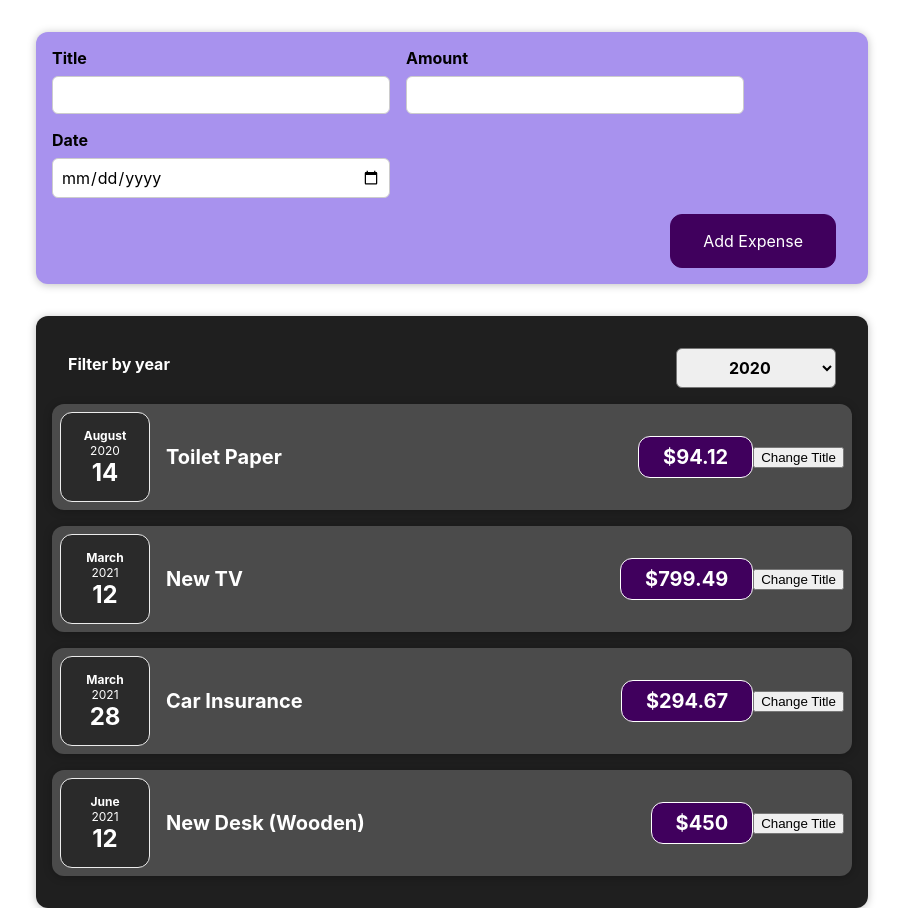
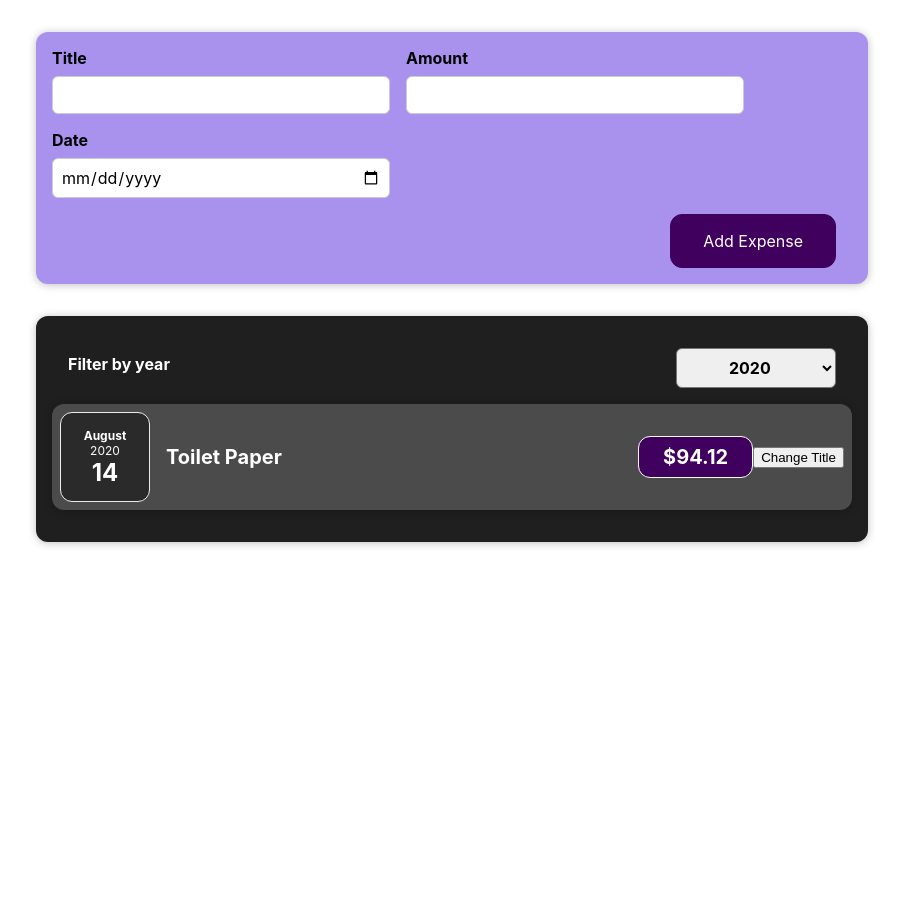
Before and after one commit to binarypsilocybin/react-complete-guide, a React (Create React App) app: page / in a window 1280 px wide. Shown: the whole page, without its empty margins (188-1091 px from the left). After the commit the page ends 800 px from the top, so only its background shows below. Built offline with nearby package versions, Linux system fonts and the light colour scheme.

Commit message:
Filter items

```diff
--- a/src/App.js
+++ b/src/App.js
@@ -1,7 +1,8 @@
+import React, { useState } from "react";
 import Expenses from "./components/Expenses/Expenses";
 import NewExpense from "./components/NewExpense/NewExpense";
-function App() {
-  const expenses = [
+
+const DUMMY_EXPENSES = [
   {
     id: "e1",
     title: "Toilet Paper",
@@ -22,9 +23,12 @@
     date: new Date(2021, 5, 12),
   },
 ];
+function App() {
+  const [expenses, setExpenses] = useState(DUMMY_EXPENSES);
   const addExpenseHandler = (expense) => {
-    console.log("In App.js");
-    console.log(expense);
+    setExpenses((prevExpenses) => {
+      return [expense, ...prevExpenses];
+    });
   };
   return (
     <div>
--- a/src/components/Expenses/ExpenseItem.js
+++ b/src/components/Expenses/ExpenseItem.js
@@ -1,5 +1,4 @@
 import React, { useState } from "react";
-
 import ExpenseDate from "./ExpenseDate";
 import Card from "../UI/Card";
 import "./ExpenseItem.css";
--- a/src/components/Expenses/Expenses.js
+++ b/src/components/Expenses/Expenses.js
@@ -10,6 +10,11 @@
   const filterChangeHandler = (selectedYear) => {
     setFilteredYear(selectedYear);
   };
+
+  const filteredExpenses = props.items.filter((expense) => {
+    return expense.date.getFullYear().toString() === filteredYear;
+  });
+
   return (
     <div>
       <Card className="expenses">
@@ -17,26 +22,15 @@
           selected={filteredYear}
           onChangeFilter={filterChangeHandler}
         />
-        <ExpenseItem
-          title={props.items[0].title}
-          amount={props.items[0].amount}
-          date={props.items[0].date}
-        />
-        <ExpenseItem
-          title={props.items[1].title}
-          amount={props.items[1].amount}
-          date={props.items[1].date}
-        />
-        <ExpenseItem
-          title={props.items[2].title}
-          amount={props.items[2].amount}
-          date={props.items[2].date}
-        />
-        <ExpenseItem
-          title={props.items[3].title}
-          amount={props.items[3].amount}
-          date={props.items[3].date}
-        />
+
+        {filteredExpenses.map((expense) => (
+          <ExpenseItem
+            key={expense.id}
+            title={expense.title}
+            amount={expense.amount}
+            date={expense.date}
+          />
+        ))}
       </Card>
     </div>
   );
```
Lines whose indentation alone changed are shown as unchanged.
